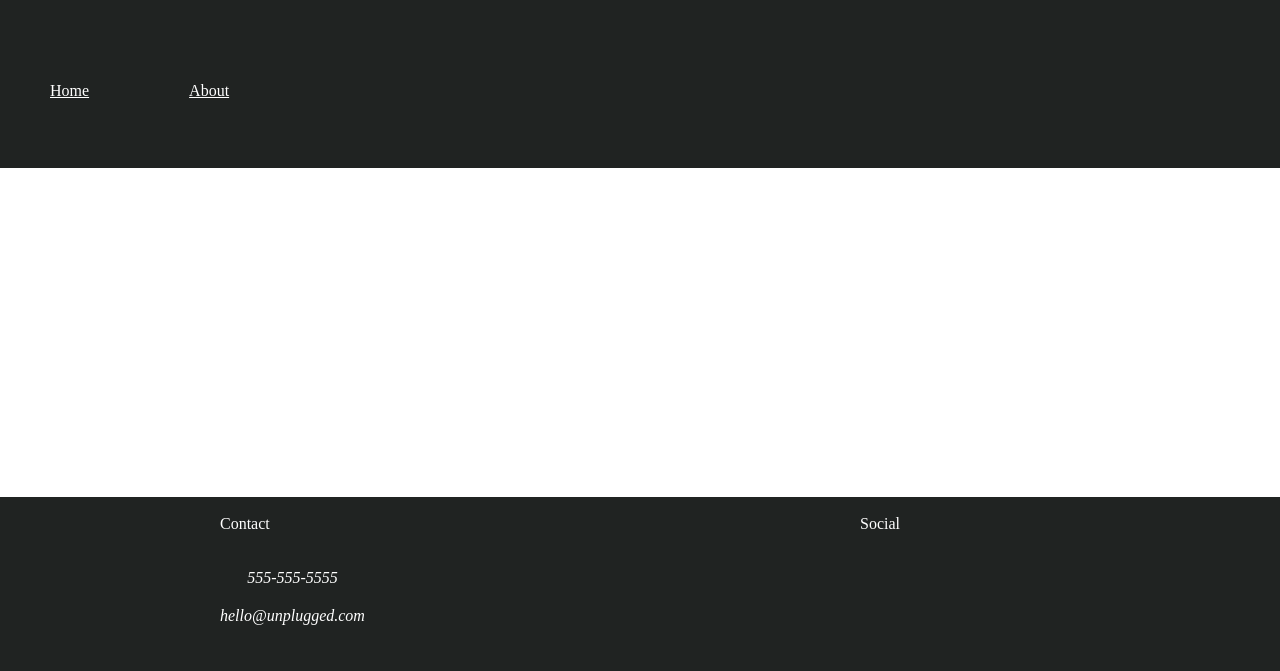
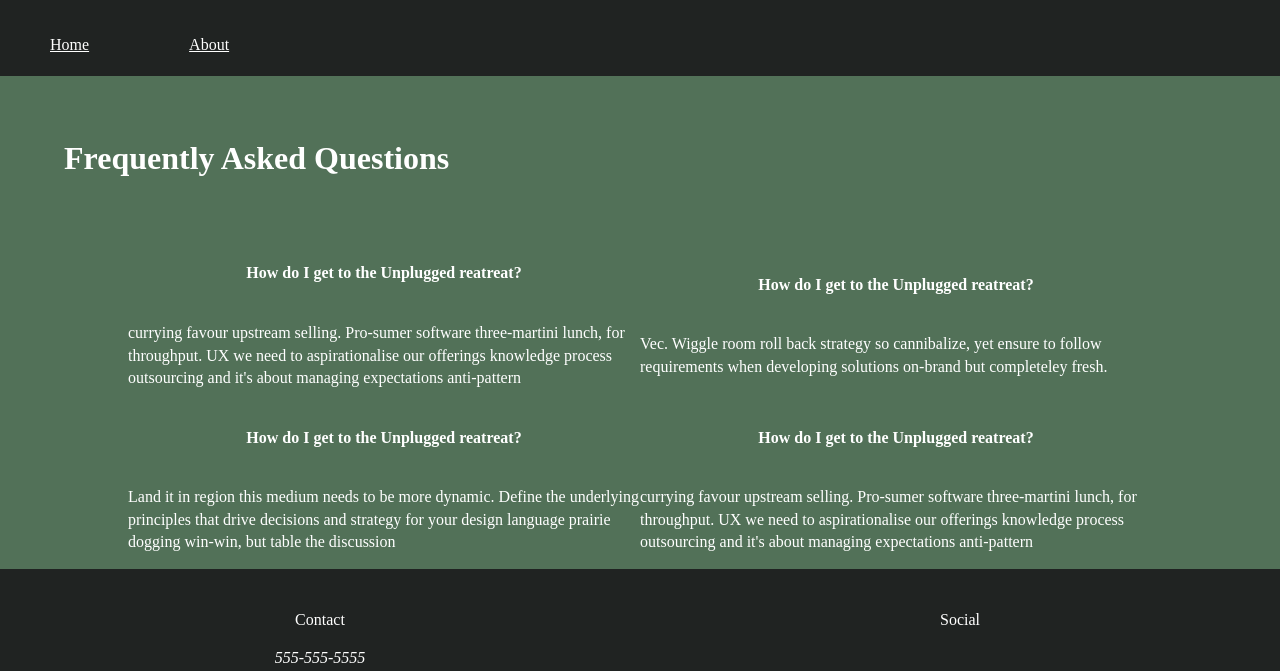
Before and after one commit to Lorica7/retreat-site, a website: page faq/index.html in a window 1280 px wide. Shown: the part 126-797 px from the top of the page. Drawn offline with Linux system fonts and the light colour scheme.

Commit message:
footer padding and layout all sizes

```diff
--- a/css/main.css
+++ b/css/main.css
@@ -125,15 +125,17 @@ a {
   display: flex;
   justify-content: center;
   color: white;
+  padding: 0;
 }
 .main-nav-group {
   display: flex;
   justify-content: space-around;
   padding-inline-start: 0%;
+  margin: 0;
 }
 .main-nav-item {
   display: flex;
-  margin: 50px;
+  margin: 20px 50px;
 }
 
 /* ***********************Main Page *************************/
@@ -170,6 +172,9 @@ input {
 }
 button {
   margin: 10px 0;
+  color: white;
+  background-color: #2a423a;
+  line-height: 2em;
 }
 /* End form styles */
 
@@ -183,7 +188,6 @@ button {
   text-align: center;
 }
 .content-wrapper {
-  /* background-color: #2a423a; */
   display: flex;
   flex-flow: row wrap;
   align-items: center;
@@ -234,6 +238,17 @@ button {
   flex-flow: row wrap;
 }
 
+.faq-group {
+  background-color: #527158;
+  display: flex;
+  flex-flow: row wrap;
+  align-items: center;
+  justify-content: center;
+}
+.faq-group h1 {
+  width: 90%;
+}
+
 /********************************************** ABOUT**************************************************/
 
 .contact-section {
@@ -255,17 +270,19 @@ button {
 .footer-content {
   background-color: #202322;
   display: flex;
-  justify-content: space-around;
+  justify-content: center;
   align-items: flex-start;
   flex-flow: row wrap;
+  text-align: center;
 }
 .contact {
   display: flex;
   flex-direction: column;
   align-items: flex-start;
-  justify-content: space-around;
+  justify-content: center;
   min-width: 200px;
   text-align: center;
+  margin: 40px 0px 20px 0;
 }
 
 .social {
@@ -273,10 +290,23 @@ button {
   display: flex;
   align-items: flex-start;
   min-width: 200px;
-  justify-content: space-around;
+  justify-content: center;
+  text-align: center;
+  margin: 40px 0px;
+}
+.social p {
+  margin: 0 auto;
   text-align: center;
 }
 
+.contact p {
+  margin: 0 auto;
+  text-align: center;
+}
+
+address {
+  margin: 15px auto;
+}
 .social-icons {
 }
 
@@ -341,6 +371,10 @@ button {
   .contact-section h1 {
     display: flex;
     min-width: 100%;
+  }
+
+  .footer-content {
+    justify-content: space-around;
   }
 }
 /* Desktop only */
--- a/faq/index.html
+++ b/faq/index.html
@@ -27,7 +27,7 @@
     <figure class="logo">
     <a href="../index.html"><img id="logo-image" src="../img/unpluggedlogo.png"></a>
     </figure>
-    <hr class="header-divider">
+    <div class="separator"></div>
     <nav class="main-nav">
       <ul class="main-nav-group">
         <li class="main-nav-item">
@@ -40,8 +40,8 @@
     </nav>
   </header>
   <main>
-    <div class="content-wrapper">
-
+      <div class="faq-group">
+        <h1>Frequently Asked Questions</h1>
         <article class="faq-item">
           <h4>How do I get to the Unplugged reatreat?</h4>
           <p>currying favour upstream selling. Pro-sumer software three-martini lunch, for throughput.
@@ -69,8 +69,8 @@
              and it's about managing expectations anti-pattern
           </p>
         </article>
+      </div>
 
-    </div>
   </main>
   <footer>
     <div class="footer-content">
```
Also changed, not shown: about/index.html (+3 -3 lines), index.html (+1 -1 lines).
